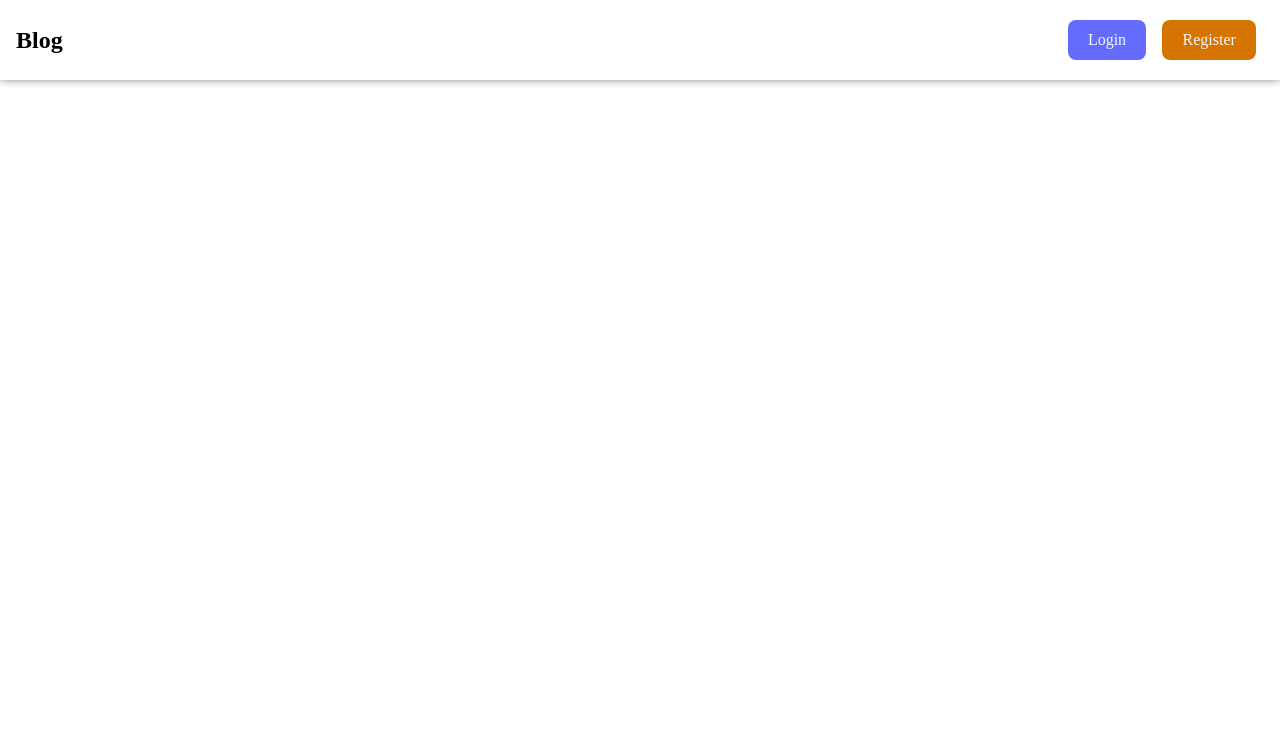
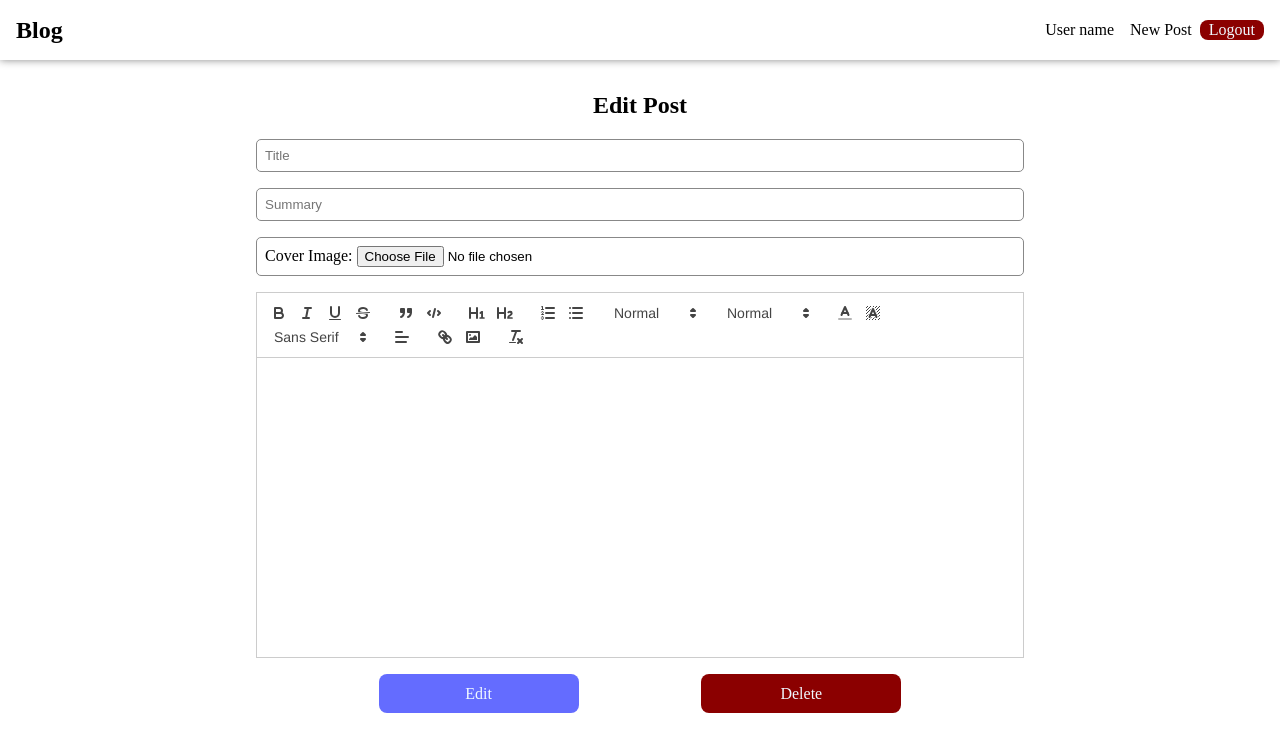
Before and after one commit to OuattaraFatogoma/Blog, a React (Vite) app in the folder frontend/: page /editPost in a window 1280 px wide. Before the commit this address had no page. Shown: the top 752 px of the page. Built offline with nearby package versions, Linux system fonts and the light colour scheme.

Commit message:
add postForm components and add routes create/edit post to app

```diff
--- a/frontend/package.json
+++ b/frontend/package.json
@@ -10,10 +10,10 @@
     "preview": "vite preview"
   },
   "dependencies": {
-    "@tinymce/tinymce-react": "^4.3.2",
     "axios": "^1.6.7",
     "react": "^18.2.0",
     "react-dom": "^18.2.0",
+    "react-quill": "^2.0.0",
     "react-router-dom": "^6.22.0"
   },
   "devDependencies": {
--- a/frontend/src/App.css
+++ b/frontend/src/App.css
@@ -6,7 +6,8 @@
     justify-content: space-between;
     align-items: center;
     padding: 0 1rem;
-    height: 80px;
+    margin: auto;
+    height: 60px;
     box-shadow: 0 0 .5rem 0 #888;
 }
 
@@ -119,3 +120,50 @@
     border-radius: 5px;
     border: 1px solid #ddd;
 }
+
+/* post form */
+.postForm{
+    margin-bottom: 2rem;
+    max-width: 800px;
+}
+.postForm h2{
+    text-align: center;
+}
+.postForm form{
+    display: flex;
+    flex-direction: column;
+    justify-content: space-between;
+    gap: 1rem;
+}
+
+.postForm form input:not(.notInclude), .postForm form .cover{
+    border: 1px solid #888;
+    padding: .5rem .5rem;
+    border-radius: 5px;
+}
+
+.ql-container.ql-snow{
+    height: 300px;
+}
+
+.postForm .action{
+    display: flex;
+    justify-content: space-evenly;
+}
+.postForm .action button{
+    width: 200px;
+}
+
+.postForm .action .publishBtn{
+    background-color: rgb(11, 125, 20);
+}
+.postForm .action .publishBtn:hover{
+    background-color: rgb(10, 105, 18);
+}
+
+.postForm .action .deleteBtn{
+    background-color: darkred;
+}
+.postForm .action .deleteBtn:hover{
+    background-color: rgb(169, 0, 0);
+}
--- a/frontend/src/App.jsx
+++ b/frontend/src/App.jsx
@@ -1,7 +1,7 @@
 import { useState } from 'react'
 import './App.css'
 import { useGlobalContext } from './context';
-import { Header, PostContainer, LoginForm, RegisterForm } from './components';
+import { Header, PostContainer, LoginForm, RegisterForm, PostForm } from './components';
 import { Routes, Route } from 'react-router-dom';
 import { Home, Post} from './pages';
 
@@ -13,6 +13,8 @@ function App() {
         <Route path='/' element={<PostContainer/>}/>
         <Route path='/login' element={<LoginForm/>}/>
         <Route path='/register' element={<RegisterForm/>}/>
+        <Route path='/createPost' element={<PostForm isCreatePost={true}/>}/>
+        <Route path='/editPost' element={<PostForm isCreatePost={false}/>}/>
       </Routes>
     </>
   )
--- a/frontend/src/components/Header.jsx
+++ b/frontend/src/components/Header.jsx
@@ -3,8 +3,8 @@ import { Link } from 'react-router-dom';
 
 
 function Header() {
-  const [isLogin, setIsLogin] = useState(false);
-  const [isWriter, setIsWriter] = useState(false);
+  const [isLogin, setIsLogin] = useState(true);
+  const [isWriter, setIsWriter] = useState(true);
 
   return (
     <div className='header'>
@@ -25,7 +25,6 @@ function Header() {
           </>
         }
       </nav>
-
     </div>
   )
 }
--- a/frontend/src/components/PostForm.jsx
+++ b/frontend/src/components/PostForm.jsx
@@ -1,8 +1,62 @@
-import React from 'react'
+import React, { useState } from 'react'
+import ReactQuill, {Quill} from 'react-quill';
+import 'react-quill/dist/quill.snow.css';
 
-function PostForm() {
+
+function PostForm({isCreatePost}) {
+
+  const toolbarOptions = [
+    ['bold', 'italic', 'underline', 'strike'],        // toggled buttons
+    ['blockquote', 'code-block'],
+
+    [{ 'header': 1 }, { 'header': 2 }],               // custom button values
+    [{ 'list': 'ordered'}, { 'list': 'bullet' }],
+
+    [{ 'size': ['small', false, 'large', 'huge'] }],  // custom dropdown
+    [{ 'header': [1, 2, 3, 4, 5, 6, false] }],
+
+    [{ 'color': [] }, { 'background': [] }],          // dropdown with defaults from theme
+    [{ 'font': [] }],
+    [{ 'align': [] }],
+
+    ['link', 'image'],
+    ['clean']                                         // remove formatting button
+  ];
+
+  const quill = new Quill('#editor',{
+    modules:{
+      toolbar: toolbarOptions
+    }
+  })
+
   return (
-    <div>PostForm</div>
+    <section className='postForm'>
+      <h2>{isCreatePost? "Create Post" : "Edit Post"}</h2>
+      <form>
+        <input type="text" placeholder="Title"/>
+        <input type="text" placeholder="Summary"/>
+        <div className='cover'>
+          <label>Cover Image: </label>
+          <input type="file" className='notInclude'/>
+        </div>
+        <ReactQuill
+          modules={{
+            toolbar: toolbarOptions
+          }}
+        />
+      <div className='action'>
+        {
+          isCreatePost
+          ? <button className='publishBtn'>Publish</button>
+          :
+          <>
+            <button className='editBtn'>Edit</button>
+            <button className='deleteBtn'>Delete</button>
+          </>
+        }
+      </div>
+      </form>
+    </section>
   )
 }
 
```
Also changed, not shown: 1 other file (tests, documents, lock files or other folders).
